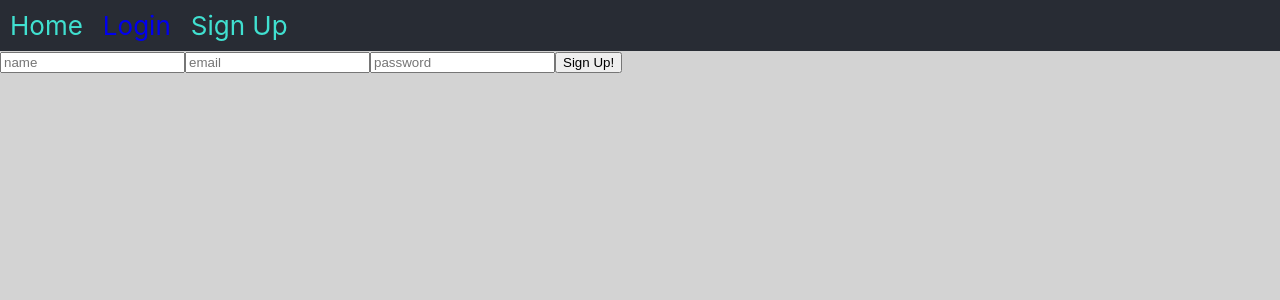
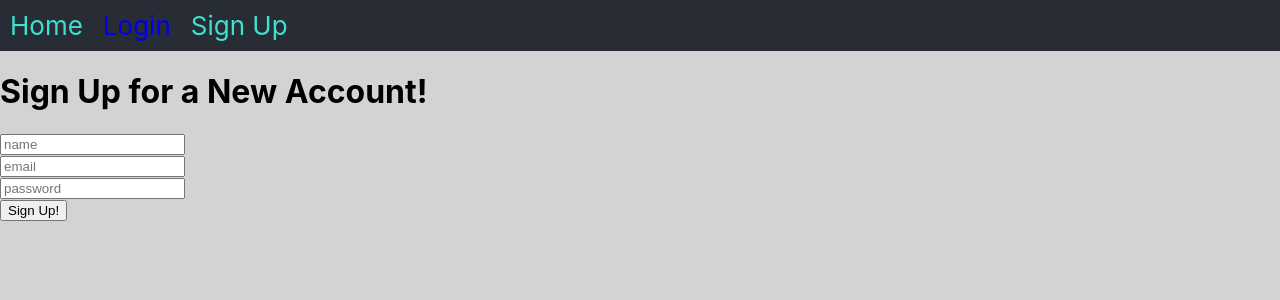
Before and after one commit to JaysonKesterson/react-final-project-frontend, a React (Create React App) app: page /signup in a window 1280 px wide. Shown: the top 300 px of the page. Built offline with nearby package versions, Linux system fonts and the light colour scheme; no server answers.

Commit message:
adding header to signup form

```diff
--- a/src/components/Signup.js
+++ b/src/components/Signup.js
@@ -20,12 +20,18 @@ const Signup = ({ signupFormData, updateSignupForm, signup, history }) => {
     }
 
     return(
+        <div className="sign-up">
+        <h1>Sign Up for a New Account!</h1>
         <form onSubmit={handleSubmit}>
             <input type = "text" placeholder = "name" name="name" onChange={handleChange} value={signupFormData.name}/>
+            <br/>
             <input type = "text" placeholder = "email" name="email" onChange={handleChange} value={signupFormData.email}/>
+            <br/>
             <input type = "text" placeholder = "password" name="password" onChange={handleChange} value={signupFormData.password}/>
+            <br/>
             <input type="submit" value="Sign Up!"/>
         </form>
+        </div>
     )
 }
 
```
